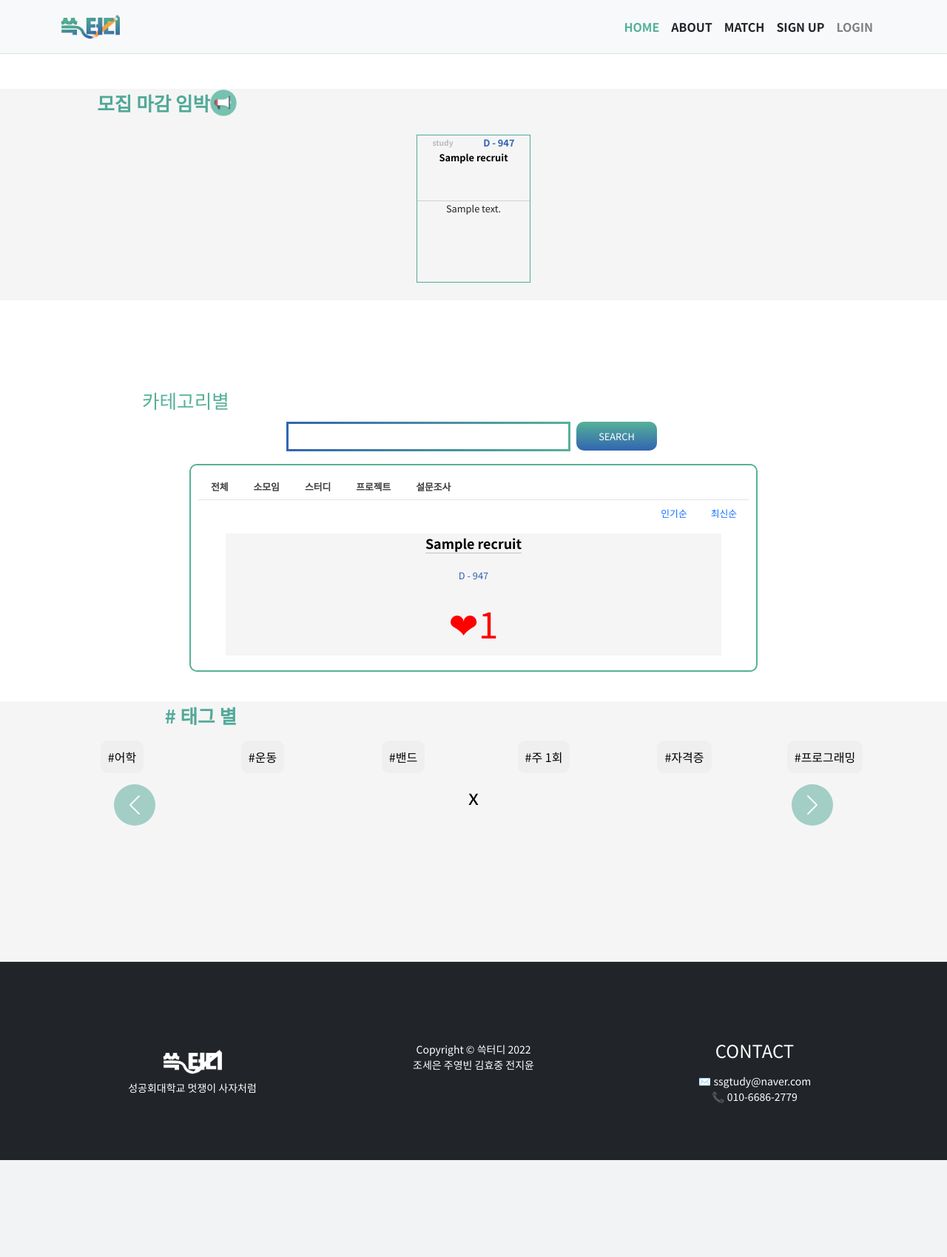
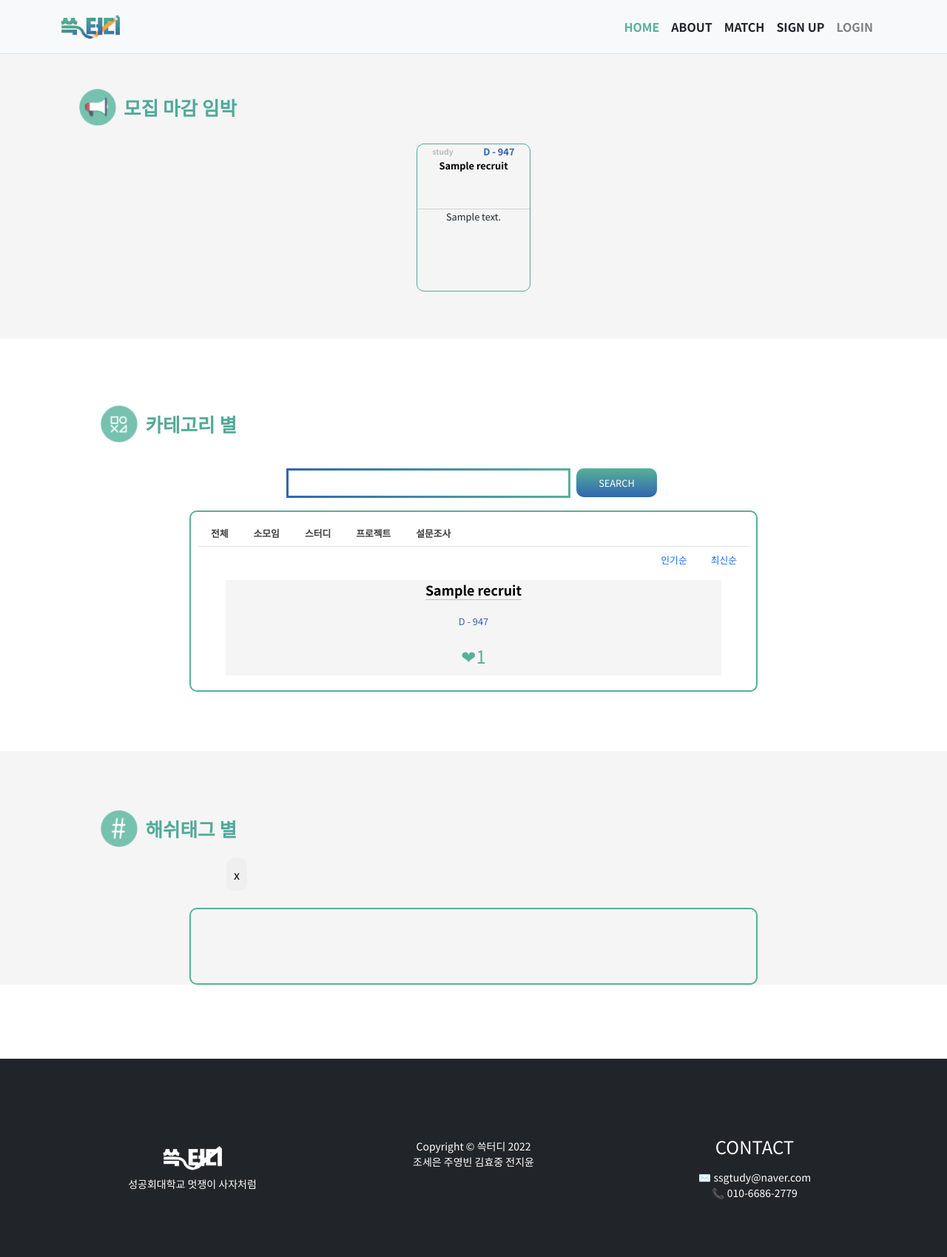
Before and after one commit to SSGTUDY/SSGTUDY_DEPLOY, a Django app: page /match/ in a window 1280 px wide. Shown: the whole page at 74% size. Before the commit the page ends 1568 px from the top, so only its background shows below. Run offline with Django 4.2, Linux system fonts and the light colour scheme; tables that the repository leaves empty hold one stand-in row (values such as "Sample post"); some libraries are stand-ins or nearby versions.

Commit message:
매치 수정

```diff
--- a/match/static/css/match_main.css
+++ b/match/static/css/match_main.css
@@ -4,7 +4,6 @@ body{
 }
 
 .top_container{
-    margin:15vh auto;
     width:100%;
     background:#f5f5f5;
     height:auto;
@@ -67,7 +66,6 @@ body{
 .page_nation{
     display:flex;
     height:100%;
-
 }
 
 .page_nation_bottom{
@@ -113,6 +111,7 @@ body{
     height:25vh;
     font-size:1vw;
     cursor:default;
+    border-radius: 10px;
 }
 
 .tag_detail{
--- a/match/templates/match.html
+++ b/match/templates/match.html
@@ -15,12 +15,11 @@
 <body>
 {% block content %}
 
-<div class="top_container"> <!--모집 마감 임박 -->
+<div class="top_container" style="margin-top:70px; padding-bottom: 40px;"> <!--모집 마감  임박 -->
     <div class = "text_area">
-        <text style="font-size:2vw;">모집 마감 임박</text>
-        <img src = "{% static 'img/match_home_logo.png' %}" style="width:2.8vw;">
+        <img src = "{% static 'img/match_home_logo.png' %}" style="width:50px; margin-top: 50px; margin-right: 10px;">
+        <text style="font-size:2vw; margin-top: 50px;"> 모집 마감 임박</text>
     </div>
-
     <div class = "board_area"> <!--실제 게시글이 들어갈 위치 -->
         {% if posts.has_previous %}
         <a href = "?page1={{posts.previous_page_number}}" class = "page_nation" style="text-decoration:none;">
@@ -64,17 +63,20 @@
 
 <!--카테고리-->
 <div class="middlebox">
-    <h4 class="titleword" style="margin-left:15%;font-size:2vw;">카테고리별</h4>
+    <div class = "text_area">
+        <img src = "{% static 'img/match_category_logo.png' %}" style="width:50px; margin-top: 50px; margin-right: 10px;">
+        <text style="font-size:2vw; margin-top: 50px; "> 카테고리 별</text>
+    </div>
 
 
 
-        <form class="sea" action="" method="GET">
+        <form class="sea" action="" method="GET" style="margin-top: 30px;">
             <input class="searchtext" type="text" v-model="word" name = "q" value = "{{ q }}"/>
             <button class="srchbutton" type="submit" v-on:click="search" value = "검색" onclick = "display_search()">SEARCH</button>
         </form>
 
 
-    <div class="category">
+    <div class="category" style="margin-bottom: 80px;">
         <ul class="nav nav-tabs">
             <li class="nav-item">
                 <a class="nav-link" href = "#" style="color:#3f3f3f;font-weight:700" onclick = "recruit_all()">전체</a>
@@ -115,7 +117,7 @@
 
                 </div>
                 <br>
-                <div style="color:red;margin-bottom:1vh;font-size:3rem;">
+                <div style="color:#56b198;margin-bottom:1vh;font-size:1.5rem;">
                 ❤{{ recruit_all.like_count }}
                 </div>
             </div>
@@ -134,7 +136,7 @@
 
                 </div>
                 <br>
-                <div style="color:red;margin-bottom:1vh;font-size:2rem;">
+                <div style="color:#56b198;margin-bottom:1vh;font-size:1.5rem;">
                    ❤{{ recruit_field_study.like_count }}
                 </div>
 
@@ -157,7 +159,7 @@
 
                 </div>
                 <br>
-                <div style="color:red;margin-bottom:1vh;font-size:2rem;">
+                <div style="color:#56b198;margin-bottom:1vh;font-size:1.5rem;">
                    ❤{{ recruit_field_club.like_count }}
                 </div>
             </div>
@@ -179,7 +181,7 @@
 
                 </div>
                 <br>
-                <div style="color:red;margin-bottom:1vh;font-size:2rem;">
+                <div style="color:#56b198;margin-bottom:1vh;font-size:1.5rem;">
                    ❤{{ recruit_field_project.like_count }}
                 </div>
             </div>
@@ -201,7 +203,7 @@
 
                 </div>
                 <br>
-                <div style="color:red;margin-bottom:1vh;font-size:2rem;">
+                <div style="color:#56b198;margin-bottom:1vh;font-size:1.5rem;">
                     ❤{{ recruit_field_survey.like_count }}
                 </div>
 
@@ -221,52 +223,29 @@
 
 </div>
 
-<div class = "tag_area tag_box">
+<!--해쉬태그 별-->
+<div class = "tag_area tag_box" >
     <div class = "text_area">
-        <text style="font-size:2vw;"># 태그 별</text>
+        <img src = "{% static 'img/match_hashtag_logo.png' %}" style="width:50px; margin-top: 80px; margin-right: 10px;">
+        <text style="font-size:2vw; margin-top: 80px;"> 해쉬태그 별</text>
     </div>
-    <div class="tagbox">
-        <div class="slide-wrapper container">
-              <div class="slider row" style="overflow-x:scroll;">
-                  <div class="tagname col-md-2"><button class="button">#어학</button></div>
-                  <div class="tagname col-md-2"><button class="button">#운동</button></div>
-                  <div class="tagname col-md-2"><button class="button">#밴드</button></div>
-                  <div class="tagname col-md-2"><button class="button">#주 1회</button></div>
-                  <div class="tagname col-md-2"><button class="button">#자격증</button></div>
-                  <div class="tagname col-md-2"><button class="button">#프로그래밍</button></div>
-              </div>
 
+
+    <div class="row" style=" width: 60%; margin: 0 auto;">
+        {% for hashtag in hashtag.all %}
+            <a class="col-md-2" href = "{% url 'hashtag_detail' pk=hashtag.pk %}">
+                 <button class="button">{{ hashtag.hashtag_content }}</button>
+            </a>
+        {% endfor %}
+     </div>
+        <div class="category" style="padding: 50px; margin-bottom: 100px;">
+            {% for hashtag_recruits in hashtag_recruits.all %}
+            <a href="{% url 'study_detail' id=hashtag_recruits.id %}">{{ hashtag_recruits.recruit_title }}</a>
+        {% endfor %}
         </div>
 
+</div>
 
-    <div id = "myCarousel" class = "carousel slide slider" date-ride = "carousel">
-        <ol class = "carousel-indicators" style="background-color:green;visibility: hidden;">
-            {% for Temp in Posts %}
-            <li data-target="#myCarousel" data-slide-to = "{{ Temp.id }}" class="{% if forloop.first%}active{%endif%}" style="color:green">
-            </li>
-            {% endfor %}
-        </ol>
-
-        <div class = "carousel-inner" style="width:100%;height:30%;background:#f5f5f5;">
-            {% for Temp in Posts.all %}
-            <div class="item{% if forloop.first %} active{% endif %}">
-                <a style="cursor:pointer;color:black;text-decoration:none;" href = "{% url 'hashtag_detail' Temp.id%}">
-                    <h3 style = "color:black;text-decoration:none;">{{ Temp.hashtag_content }}</h3></a>
-            </div>
-            {% endfor %}
-
-        </div>
-        <a class="carousel-control-prev" href="#myCarousel" data-slide="prev" style="background:#51a998;border-radius:50%;margin-left:12%;width:3.5rem;height:3.5rem;
-        ">
-            <span class="carousel-control-prev-icon"></span>
-        </a>
-        <a class="carousel-control-next" href="#myCarousel" data-slide="next" style="background:#51a998;border-radius:50%;margin-right:12%;width:3.5rem;height:3.5rem;
-        ">
-            <span class="carousel-control-next-icon"></span>
-        </a>
-    </div>
-
-</div>
 <script src = "{% static 'js/match_main.js' %}"></script>
 <script>
 
@@ -281,6 +260,8 @@
     document.getElementById('slider').ScrollLeft() += 180
   });
 
+
+
 </script>
 {% endblock %}
 </body>
--- a/match/views.py
+++ b/match/views.py
@@ -13,23 +13,36 @@ from django.db.models import Q
 
 
 def hashtag_detail(request, pk):
-    recruits = Recruit.objects
-    recruit_field_study = Recruit.objects.filter(recruit_field = "study")
-    recruit_field_club = Recruit.objects.filter(recruit_field = "club")
-    recruit_field_project = Recruit.objects.filter(recruit_field = "project")
-    recruit_field_survey = Recruit.objects.filter(recruit_field = "survey")
+    startdate = date.today()
+    enddate = startdate + timedelta(days = 200)
+    recruits = Recruit.objects.filter(recruit_period_end__lte = enddate, recruit_status = 'ongoing').order_by('recruit_period_end')
+    paginator = Paginator(recruits,5)
+    page = request.GET.get('page1')
+    recruit_all = Recruit.objects.filter(recruit_period_end__lte = enddate, recruit_status = 'ongoing').order_by('recruit_period_end')
+
+    try:
+        recruits = paginator.page(page)
+    except PageNotAnInteger:
+        recruits = paginator.page(1)
+    except EmptyPage:
+        recruits = paginator.page(paginator.num_pages)
+
     hashtag = Hashtag.objects
-    hashtags = get_object_or_404(Recruit, pk = pk)
+    hashtags = get_object_or_404(Hashtag, pk = pk)
     hashtag_recruits = hashtags.recruit_set
+
+    recruit_field_study = Recruit.objects.filter(recruit_field="study",recruit_status = 'ongoing').order_by('recruit_period_end')
+    recruit_field_club = Recruit.objects.filter(recruit_field="club",recruit_status = 'ongoing').order_by('recruit_period_end')
+    recruit_field_project = Recruit.objects.filter(recruit_field="project",recruit_status = 'ongoing').order_by('recruit_period_end')
+    recruit_field_survey = Recruit.objects.filter(recruit_field="survey",recruit_status = 'ongoing').order_by('recruit_period_end')
+
     q = request.GET.get('q', '')
     if q:
-        recruit_field_study = recruit_field_study.filter(Q(recruit_title__icontains = q) | Q(recruit_content__icontains = q))
-        recruit_field_club = recruit_field_club.filter(Q(recruit_title__icontains = q) | Q(recruit_content__icontains = q))
-        recruit_field_project = recruit_field_project.filter(Q(recruit_title__icontains = q) | Q(recruit_content__icontains = q))
-        recruit_field_survey = recruit_field_survey.filter(Q(recruit_title__icontains = q) | Q(recruit_content__icontains = q))
-    return render(request, 'match.html', {'recruits': recruits, 'hashtag': hashtag, 'hashtags': hashtags, 'hashtag_recruits': hashtag_recruits,
-    'recruit_field_study': recruit_field_study, 'recruit_field_club': recruit_field_club, 'recruit_field_project': recruit_field_project, 'recruit_field_survey': recruit_field_survey,
-    'q': q})
+        recruit_all = recruit_all.filter(Q(recruit_title__icontains=q) | Q(recruit_content__icontains=q))
+
+    return render(request, 'match.html', {'posts':recruits,'hashtag':hashtag, 'hashtags': hashtags, 'hashtag_recruits': hashtag_recruits,
+        'recruit_field_study': recruit_field_study, 'recruit_field_club': recruit_field_club, 'recruit_field_project': recruit_field_project, 'recruit_field_survey': recruit_field_survey,
+        'q': q,'recruit_all':recruit_all})
 
 # study_detail.html
 def study_detail(request, id):
@@ -197,7 +210,7 @@ def find_date_end(request):
    except EmptyPage:
        recruits = paginator.page(paginator.num_pages)
    # hashtag = Hashtag.objects.all()
-   hashtag = Hashtag.objects.all()
+   hashtag = Hashtag.objects
    recruit_field_study = Recruit.objects.filter(recruit_field="study",recruit_status = 'ongoing').order_by('recruit_period_end')
    recruit_field_club = Recruit.objects.filter(recruit_field="club",recruit_status = 'ongoing').order_by('recruit_period_end')
    recruit_field_project = Recruit.objects.filter(recruit_field="project",recruit_status = 'ongoing').order_by('recruit_period_end')
@@ -206,7 +219,7 @@ def find_date_end(request):
    q = request.GET.get('q', '')
    if q:
        recruit_all = recruit_all.filter(Q(recruit_title__icontains=q) | Q(recruit_content__icontains=q))
-   return render(request, 'match.html', {'posts':recruits,'Posts':hashtag,'recruit_field_study': recruit_field_study, 'recruit_field_club': recruit_field_club, 'recruit_field_project': recruit_field_project, 'recruit_field_survey': recruit_field_survey,
+   return render(request, 'match.html', {'posts':recruits,'hashtag':hashtag,'recruit_field_study': recruit_field_study, 'recruit_field_club': recruit_field_club, 'recruit_field_project': recruit_field_project, 'recruit_field_survey': recruit_field_survey,
     'q': q,'recruit_all':recruit_all})
 
 @login_required
```
Also changed, not shown: mypage/templates/study_register.html (+0 -7 lines), about/migrations/0001_initial.py (added), about/migrations/0002_initial.py (added), home/migrations/0001_initial.py (added), match/migrations/0001_initial.py (added), match/migrations/0002_initial.py (added), match/static/img/match_category_logo.png (added), match/static/img/match_hashtag_logo.png (added), mypage/migrations/0001_initial.py (added).
